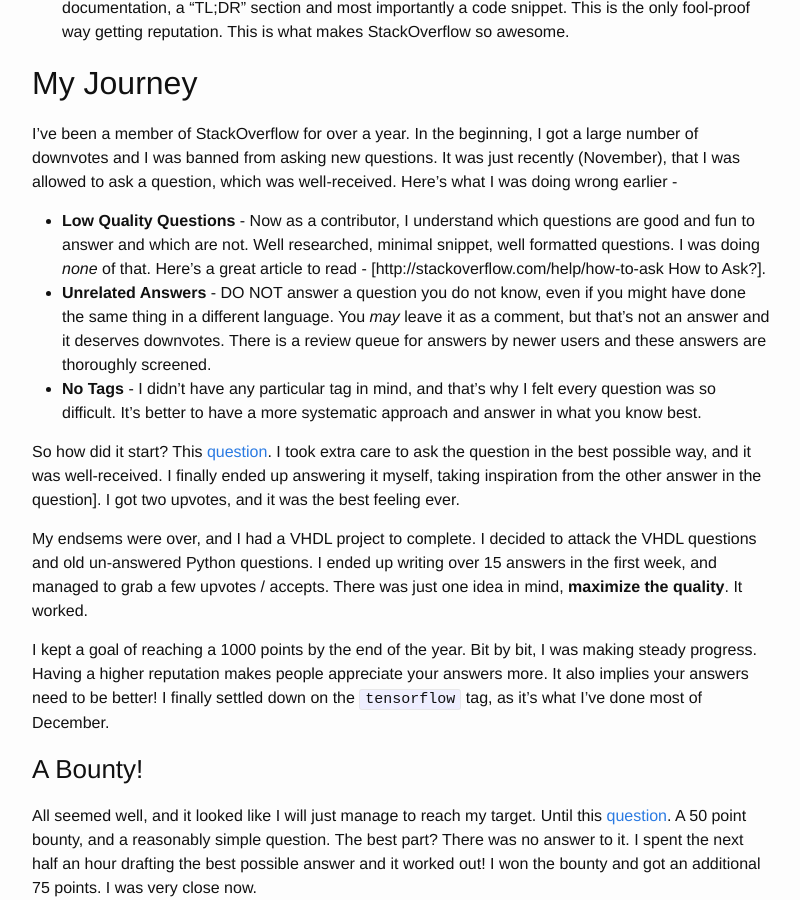
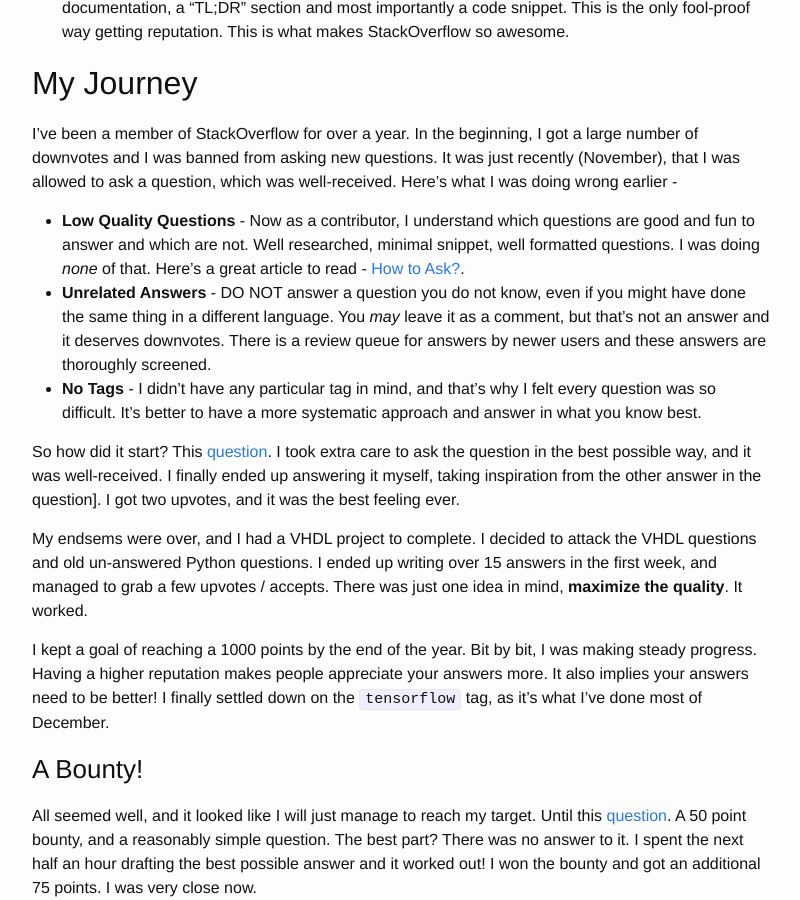
Before and after one commit to martiansideofthemoon/martiansideofthemoon.github.io, a Jekyll site: the page built from _posts/2016-12-22-zero-to-established.markdown, in a window 1280 px wide and 900 px high, scrolled down 949 px. Shown: the whole window, without its empty margins (238-1038 px from the left). Built offline with Jekyll 4.4.1, drawn with Linux system fonts in a browser that asks for light colours.

Commit message:
fixing wrong link

```diff
--- a/_posts/2016-12-22-zero-to-established.markdown
+++ b/_posts/2016-12-22-zero-to-established.markdown
@@ -24,7 +24,7 @@ StackOverflow can be very intimidating at first. More so for me, as I'd received
 
 I've been a member of StackOverflow for over a year. In the beginning, I got a large number of downvotes and I was banned from asking new questions. It was just recently (November), that I was allowed to ask a question, which was well-received. Here's what I was doing wrong earlier -
 
-* **Low Quality Questions** - Now as a contributor, I understand which questions are good and fun to answer and which are not. Well researched, minimal snippet, well formatted questions. I was doing *none* of that. Here's a great article to read - [http://stackoverflow.com/help/how-to-ask How to Ask?].
+* **Low Quality Questions** - Now as a contributor, I understand which questions are good and fun to answer and which are not. Well researched, minimal snippet, well formatted questions. I was doing *none* of that. Here's a great article to read - [How to Ask?](http://stackoverflow.com/help/how-to-ask).
 * **Unrelated Answers** - DO NOT answer a question you do not know, even if you might have done the same thing in a different language. You *may* leave it as a comment, but that's not an answer and it deserves downvotes. There is a review queue for answers by newer users and these answers are thoroughly screened.
 * **No Tags** - I didn't have any particular tag in mind, and that's why I felt every question was so difficult. It's better to have a more systematic approach and answer in what you know best.
 
```
